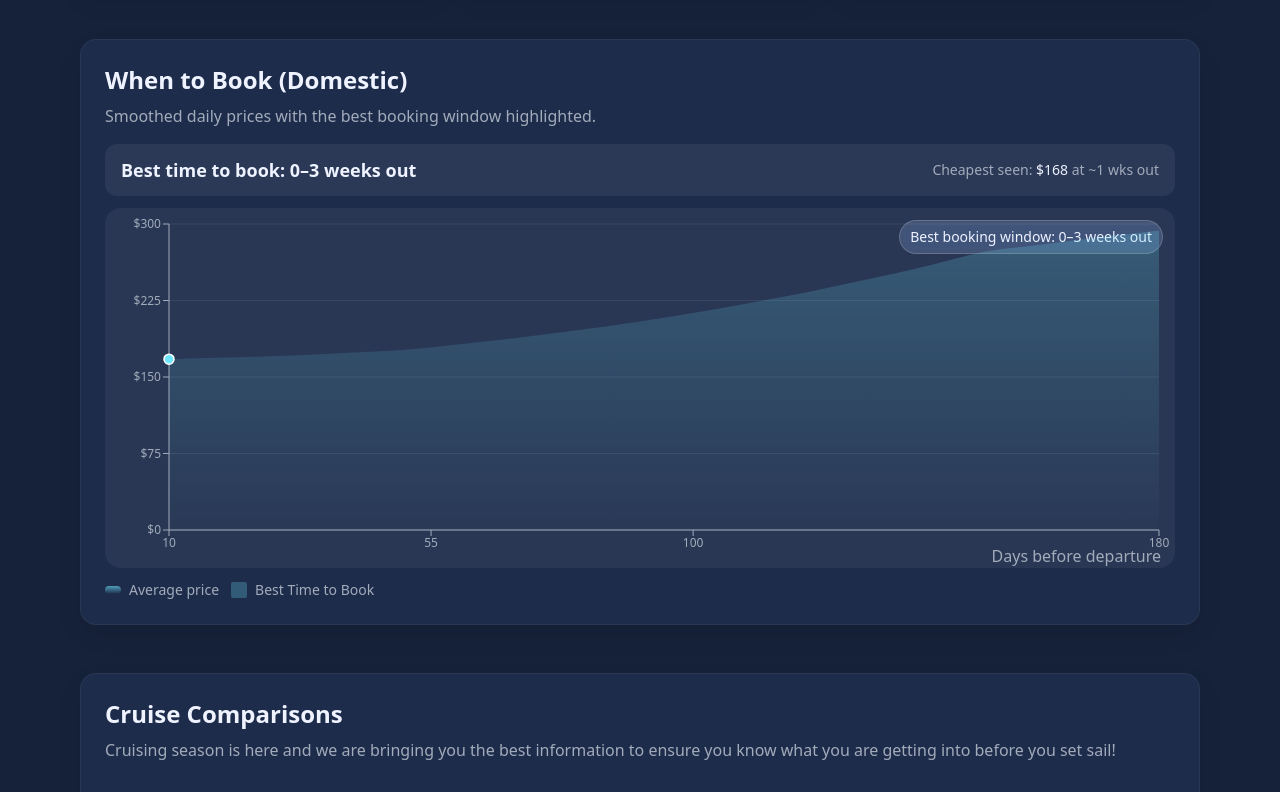
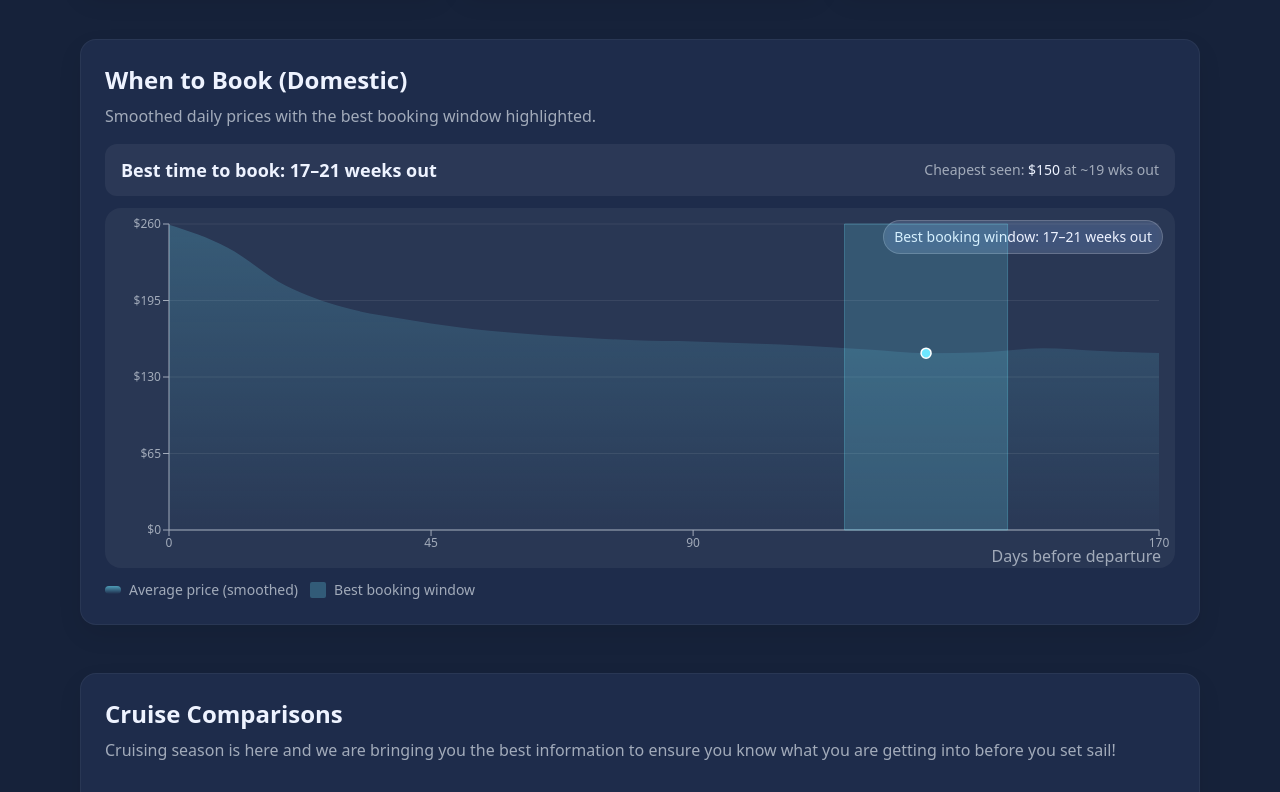
Before and after one commit to BrettWS2025/travelscout, a Next.js app: page / in a window 1280 px wide. Shown: the part 679-1471 px from the top of the page. Built offline with nearby package versions, Linux system fonts and the light colour scheme.

Commit message:
Update DomesticFlightBookingTimingChart.tsx

```diff
--- a/components/DomesticFlightBookingTimingChart.tsx
+++ b/components/DomesticFlightBookingTimingChart.tsx
@@ -15,38 +15,53 @@ import {
   ReferenceDot,
 } from "recharts";
 
-/** Input shape: one point per “days before departure” */
+/** One point per 10-day bucket of "days before departure" */
 export type PricePoint = { daysOut: number; price: number };
 
 type Props = {
-  /** Optional. If omitted, we use DEFAULT_POINTS below */
+  /** Optional. If omitted, we use DEFAULT_POINTS (your dataset, binned by 10 days). */
   data?: PricePoint[];
   currency?: string; // e.g. "NZD"
   dark?: boolean;    // when placed on dark cards
 };
 
-/** Built-in sample data so the component works standalone */
+/** YOUR DATA, binned to 10-day increments (mean of each 10-day range) */
 const DEFAULT_POINTS: PricePoint[] = [
-  { daysOut: 180, price: 320 }, { daysOut: 170, price: 300 }, { daysOut: 160, price: 285 },
-  { daysOut: 150, price: 270 }, { daysOut: 140, price: 260 }, { daysOut: 130, price: 245 },
-  { daysOut: 120, price: 230 }, { daysOut: 110, price: 220 }, { daysOut: 100, price: 210 },
-  { daysOut:  90, price: 200 }, { daysOut:  80, price: 195 }, { daysOut:  70, price: 190 },
-  { daysOut:  60, price: 180 }, { daysOut:  50, price: 175 }, { daysOut:  40, price: 170 },
-  { daysOut:  30, price: 165 }, { daysOut:  20, price: 160 }, { daysOut:  10, price: 175 },
+  { daysOut: 0,   price: 286.28 },
+  { daysOut: 10,  price: 232.30 },
+  { daysOut: 20,  price: 201.79 },
+  { daysOut: 30,  price: 189.35 },
+  { daysOut: 40,  price: 176.53 },
+  { daysOut: 50,  price: 172.52 },
+  { daysOut: 60,  price: 167.08 },
+  { daysOut: 70,  price: 162.03 },
+  { daysOut: 80,  price: 162.43 },
+  { daysOut: 90,  price: 159.03 },
+  { daysOut: 100, price: 159.20 },
+  { daysOut: 110, price: 157.22 },
+  { daysOut: 120, price: 152.91 },
+  { daysOut: 130, price: 149.67 },
+  { daysOut: 140, price: 148.15 },
+  { daysOut: 150, price: 155.44 },
+  { daysOut: 160, price: 159.46 },
+  { daysOut: 170, price: 141.18 },
 ];
 
 const fmtCurrency = (v: number, currency = "NZD") =>
-  new Intl.NumberFormat("en-NZ", { style: "currency", currency, maximumFractionDigits: 0 }).format(
-    Math.max(0, v || 0)
-  );
+  new Intl.NumberFormat("en-NZ", {
+    style: "currency",
+    currency,
+    maximumFractionDigits: 0,
+  }).format(Math.max(0, v || 0));
 
-/** Simple 7-day moving average to smooth noisy price series */
-function smooth(points: PricePoint[], window = 7): PricePoint[] {
+/** Light smoothing (3-point window suits 10-day buckets) */
+function smooth(points: PricePoint[], window = 3): PricePoint[] {
   if (points.length <= window) return points;
+  const half = Math.floor(window / 2);
   const out: PricePoint[] = [];
   for (let i = 0; i < points.length; i++) {
-    const s = Math.max(0, i - Math.floor(window / 2));
-    const e = Math.min(points.length, i + Math.ceil(window / 2));
+    const s = Math.max(0, i - half);
+    const e = Math.min(points.length, i + half + 1);
     const slice = points.slice(s, e);
     const avg = slice.reduce((a, p) => a + p.price, 0) / slice.length;
     out.push({ daysOut: points[i].daysOut, price: avg });
@@ -54,7 +69,7 @@ function smooth(points: PricePoint[], window = 7): PricePoint[] {
   return out;
 }
 
-/** pick the min of the smoothed curve and define a “sweet spot” window around it */
+/** Find the absolute min and define a “sweet spot” window around it */
 function findSweetSpot(points: PricePoint[], padDays = 14) {
   if (!points.length) return { minIdx: 0, start: 0, end: 0 };
   let minIdx = 0;
@@ -69,8 +84,7 @@ function findSweetSpot(points: PricePoint[], padDays = 14) {
 function daysToWeeksLabel(a: number, b: number) {
   const aw = Math.round(a / 7);
   const bw = Math.round(b / 7);
-  if (aw === bw) return `${aw} weeks out`;
-  return `${aw}–${bw} weeks out`;
+  return aw === bw ? `${aw} weeks out` : `${aw}–${bw} weeks out`;
 }
 
 export default function DomesticFlightBookingTimingChart({
@@ -79,28 +93,25 @@ export default function DomesticFlightBookingTimingChart({
   dark = true,
 }: Props) {
   // Use provided data or the built-in defaults
-  const input = data && data.length ? data : DEFAULT_POINTS;
+  const input = data?.length ? data : DEFAULT_POINTS;
 
   // Defensive: sort by daysOut ascending
-  const sorted = useMemo(
-    () => [...input].sort((a, b) => a.daysOut - b.daysOut),
-    [input]
-  );
+  const sorted = useMemo(() => [...input].sort((a, b) => a.daysOut - b.daysOut), [input]);
 
-  const smoothed = useMemo(() => smooth(sorted, 7), [sorted]);
-  const { minIdx, start, end } = useMemo(() => findSweetSpot(smoothed, 14), [smoothed]); // ~2-week halo
+  const smoothed = useMemo(() => smooth(sorted, 3), [sorted]);
+  const { minIdx, start, end } = useMemo(() => findSweetSpot(smoothed, 14), [smoothed]);
   const minPoint = smoothed[minIdx];
 
   const header = smoothed.length
     ? `Best time to book: ${daysToWeeksLabel(start, end)}`
     : "Best time to book";
 
-  // Theme tokens (work on dark cards)
+  // Theme tokens (works on dark cards)
   const text = dark ? "var(--text)" : "#1f2937";
   const muted = dark ? "var(--muted)" : "#6b7280";
-  const accent = "var(--accent)";        // your brand accent
+  const accent = "var(--accent)";
   const grid = dark ? "rgba(255,255,255,.08)" : "rgba(0,0,0,.06)";
-  const fillAccent = "var(--accent)";    // works in SVG
+  const fillAccent = "var(--accent)";
   const fillGlow = dark ? "rgba(255,255,255,.05)" : "rgba(0,0,0,.02)";
 
   const showBand = smoothed.length > 0 && end > start;
@@ -142,10 +153,7 @@ export default function DomesticFlightBookingTimingChart({
         )}
 
         <ResponsiveContainer>
-          <AreaChart
-            data={smoothed}
-            margin={{ top: 16, right: 16, left: 8, bottom: 8 }}
-          >
+          <AreaChart data={smoothed} margin={{ top: 16, right: 16, left: 8, bottom: 8 }}>
             <defs>
               <linearGradient id="priceGradient" x1="0" y1="0" x2="0" y2="1">
                 <stop offset="0%" stopColor={fillAccent} stopOpacity={0.35} />
@@ -183,46 +191,19 @@ export default function DomesticFlightBookingTimingChart({
             />
 
             {/* Glow/area under line */}
-            <Area
-              type="monotone"
-              dataKey="price"
-              stroke="none"
-              fill="url(#priceGradient)"
-              isAnimationActive={false}
-            />
+            <Area type="monotone" dataKey="price" stroke="none" fill="url(#priceGradient)" isAnimationActive={false} />
 
             {/* Trend line */}
-            <Line
-              type="monotone"
-              dataKey="price"
-              stroke={accent}
-              strokeWidth={3}
-              dot={false}
-              isAnimationActive={false}
-            />
+            <Line type="monotone" dataKey="price" stroke={accent} strokeWidth={3} dot={false} isAnimationActive={false} />
 
-            {/* Sweet-spot highlight band (rendered AFTER line/area so it sits on top) */}
+            {/* Sweet-spot highlight band (rendered after line/area so it sits on top) */}
             {showBand && (
-              <ReferenceArea
-                x1={start}
-                x2={end}
-                fill={fillAccent}
-                fillOpacity={0.18}
-                stroke={fillAccent}
-                strokeOpacity={0.28}
-              />
+              <ReferenceArea x1={start} x2={end} fill={fillAccent} fillOpacity={0.18} stroke={fillAccent} strokeOpacity={0.28} />
             )}
 
             {/* Dot at absolute min */}
             {minPoint && (
-              <ReferenceDot
-                x={minPoint.daysOut}
-                y={minPoint.price}
-                r={5}
-                fill={accent}
-                stroke="white"
-                strokeWidth={1.5}
-              />
+              <ReferenceDot x={minPoint.daysOut} y={minPoint.price} r={5} fill={accent} stroke="white" strokeWidth={1.5} />
             )}
           </AreaChart>
         </ResponsiveContainer>
@@ -235,11 +216,11 @@ export default function DomesticFlightBookingTimingChart({
             className="inline-block w-4 h-2 rounded"
             style={{ background: "linear-gradient(180deg, var(--accent) 0%, transparent 100%)", opacity: 0.6 }}
           />
-          Average price
+          Average price (smoothed)
         </span>
         <span className="inline-flex items-center gap-2">
           <span className="inline-block w-4 h-4 rounded-sm" style={{ background: "var(--accent)", opacity: 0.25 }} />
-          Best Time to Book
+          Best booking window
         </span>
       </div>
     </div>
```
